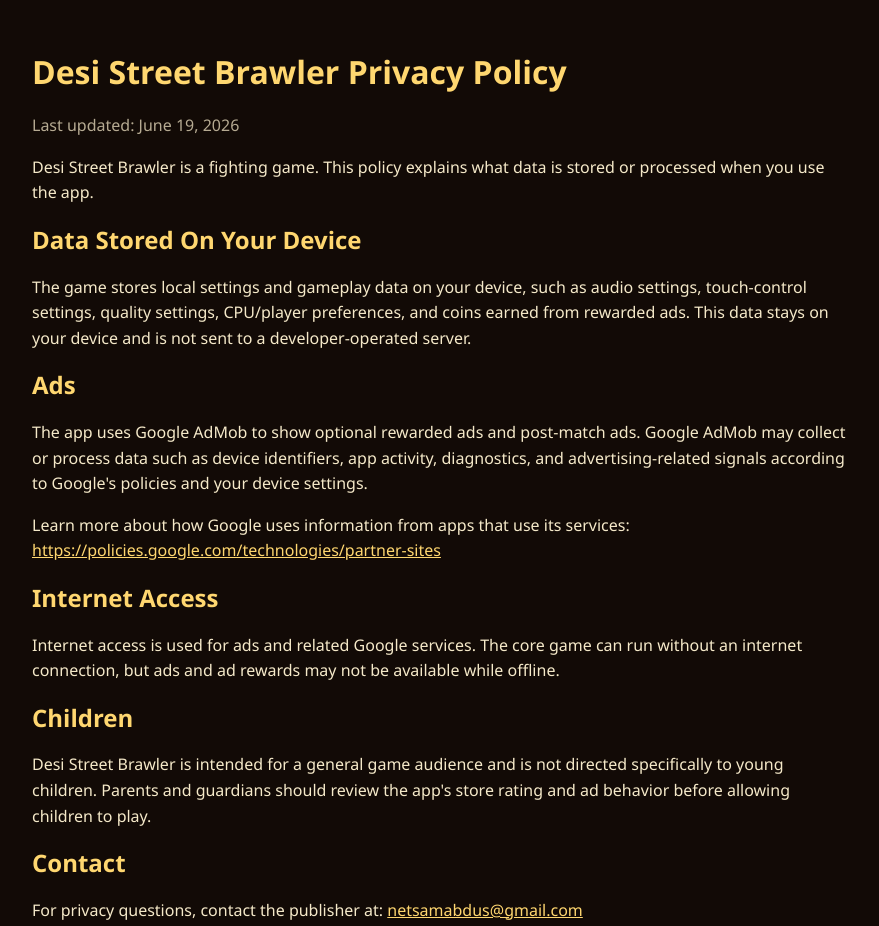
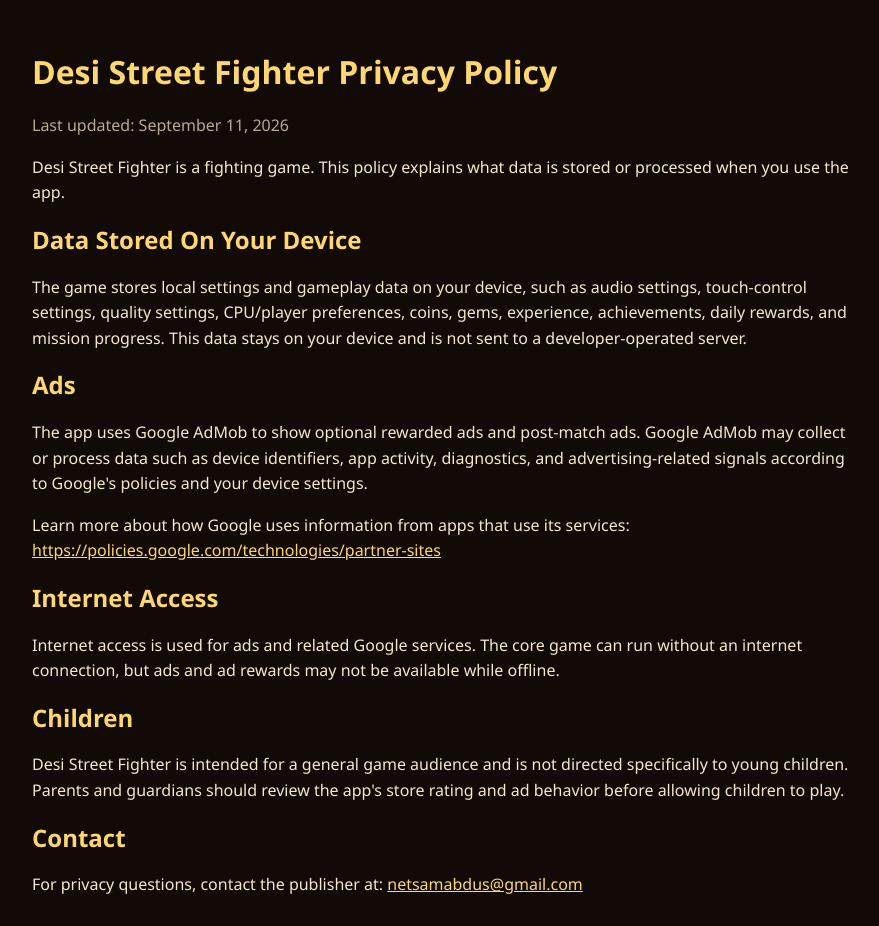
Before and after one commit to netsammy/DesiStreetFighterV2, a plain HTML site: page privacy.html in a window 1280 px wide. Shown: the whole page, without its empty margins (198-1077 px from the left). Drawn offline with Linux system fonts and the light colour scheme.

Commit message:
Update privacy policy for release 0.11.0

```diff
--- a/privacy.html
+++ b/privacy.html
@@ -3,7 +3,7 @@
   <head>
     <meta charset="UTF-8" />
     <meta name="viewport" content="width=device-width, initial-scale=1.0" />
-    <title>Desi Street Brawler Privacy Policy</title>
+    <title>Desi Street Fighter Privacy Policy</title>
     <style>
       body {
         margin: 0;
@@ -31,11 +31,11 @@
   </head>
   <body>
     <main>
-      <h1>Desi Street Brawler Privacy Policy</h1>
-      <p class="updated">Last updated: June 19, 2026</p>
+      <h1>Desi Street Fighter Privacy Policy</h1>
+      <p class="updated">Last updated: September 11, 2026</p>
 
       <p>
-        Desi Street Brawler is a fighting game. This policy explains what data
+        Desi Street Fighter is a fighting game. This policy explains what data
         is stored or processed when you use the app.
       </p>
 
@@ -43,8 +43,9 @@
       <p>
         The game stores local settings and gameplay data on your device, such as
         audio settings, touch-control settings, quality settings, CPU/player
-        preferences, and coins earned from rewarded ads. This data stays on your
-        device and is not sent to a developer-operated server.
+        preferences, coins, gems, experience, achievements, daily rewards, and
+        mission progress. This data stays on your device and is not sent to a
+        developer-operated server.
       </p>
 
       <h2>Ads</h2>
@@ -69,7 +70,7 @@
 
       <h2>Children</h2>
       <p>
-        Desi Street Brawler is intended for a general game audience and is not
+        Desi Street Fighter is intended for a general game audience and is not
         directed specifically to young children. Parents and guardians should
         review the app's store rating and ad behavior before allowing children
         to play.
```
